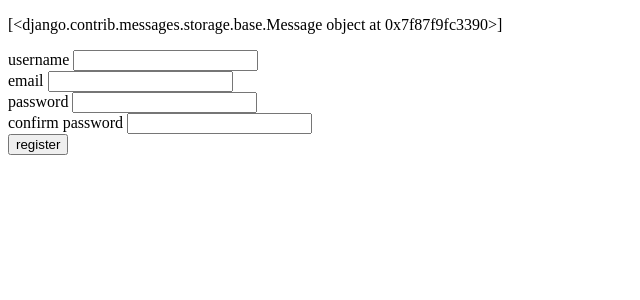
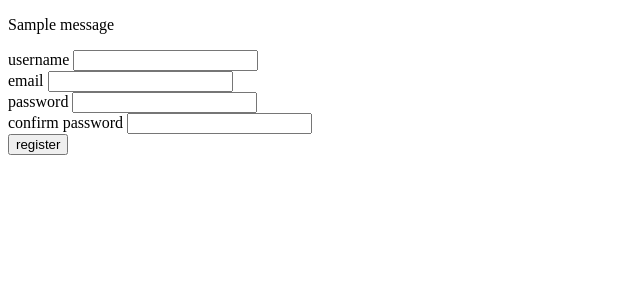
Before and after one commit to prosperReigns/St-Helen_community, a Django app: page /signup/ in a window 1280 px wide. Shown: the top 300 px of the page, without its empty margins (0-640 px from the left). Run offline with Django 4.2, Linux system fonts and the light colour scheme; one stand-in notice (Sample message) is shown.

Commit message:
fixed error messaging

```diff
--- a/st_helen/core/views.py
+++ b/st_helen/core/views.py
@@ -28,7 +28,7 @@ def signup(request):
                 user = User.objects.create_user(username=username, email=email, password=password) #creates a user in the database
                 user.save()
                 #log user in
-                user_login = auth.authenticate(username=email, password=password)
+                user_login = auth.authenticate(username=username, password=password)
                 auth.login(request, user_login)
 
                 user_model = User.objects.get(username=username) #gets the username of the new user
--- a/st_helen/templates/signup.html
+++ b/st_helen/templates/signup.html
@@ -6,7 +6,7 @@
 {% block content %}
     <form action="" method="POST">
         {% for message in messages %}
-        <p>{{messages}}</p>
+        <p>{{message}}</p>
         {% endfor %}
 
         {% csrf_token %} <!-- prevents it getting hacked -->
```
Also changed, not shown: st_helen/db.sqlite3.
